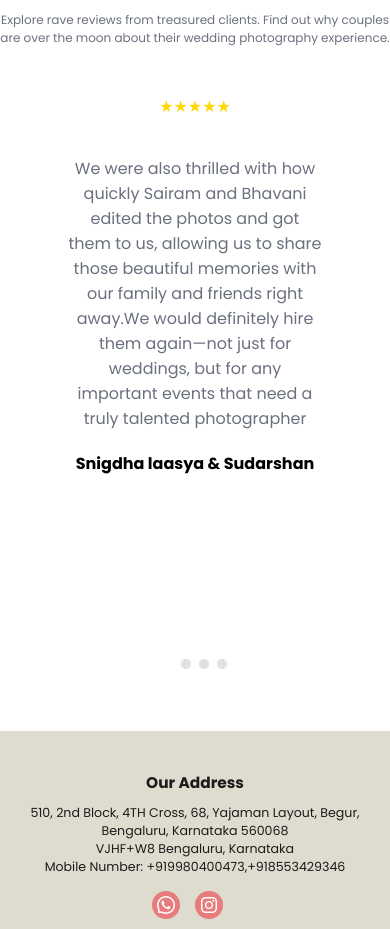
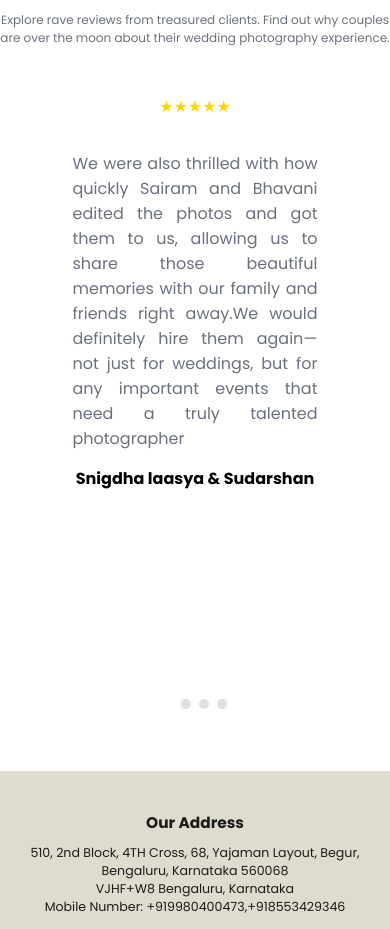
Before and after one commit to vinodreddy3003/photography-project, a React (Vite) app: page / in a window 390 px wide. Shown: the part 4700-5629 px from the top of the page. Built offline with nearby package versions, Linux system fonts and the light colour scheme.

Commit message:
Update Testimonials.css

```diff
--- a/src/components/Testimonials.css
+++ b/src/components/Testimonials.css
@@ -46,6 +46,7 @@
   padding: 20px;
   max-width: 900px;
   margin: auto;
+  text-align: justify;
 }
 .testimonial-card h4{
   font-family: 'poppins';
@@ -123,6 +124,11 @@
       font-size: 14px; /* Smaller button text */
       padding: 8px; /* Reduced padding for button */
   }
+  .testimonial-card p {
+    padding: 15px;  /* Adjust spacing for phones */
+    margin: 0 10px; /* Add margin to create space from edges */
+    text-align: justify; /* Keep text justified for alignment */
+}
 
   .modal-content {
       padding: 15px; /* Reduced padding in modal */
```
